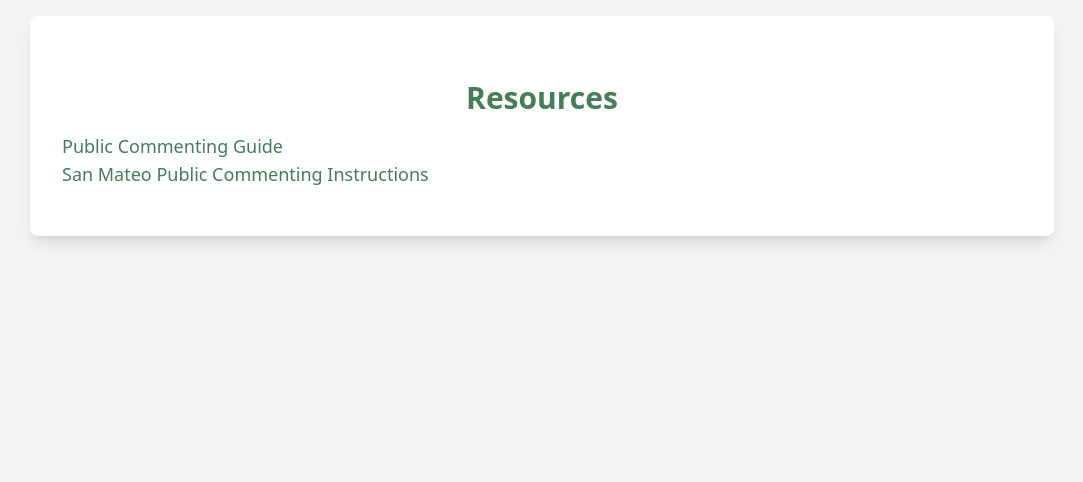
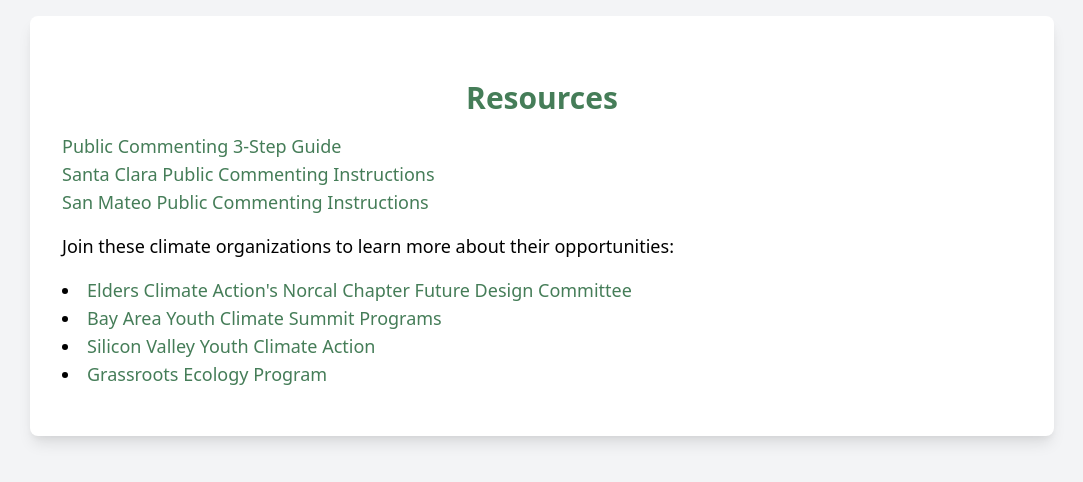
Before and after one commit to KeshavNarang/Leaflet, a Flask app: template templates/resources.html in a window 1280 px wide. Shown: the part 56-538 px from the top of the page, without its empty margins (98-1181 px from the left). Run offline with Flask 3, Linux system fonts and the light colour scheme; the template is opened without the code that fills it, so the values that code supplies are empty; some libraries are stand-ins or nearby versions.

Commit message:
update resources.html

```diff
--- a/templates/resources.html
+++ b/templates/resources.html
@@ -26,14 +26,43 @@
   <div class="content-wrapper">
     <h1 class="text-3xl text-primary font-bold mb-4">Resources</h1>
     <p class="text-lg mb-4">
-      <a href="https://docs.google.com/document/d/1IpFVmlWpM1wBt-dEzG_58VQ7UEIT3VkgVK0NTvucPG8/edit" class="text-primary hover:text-accent" target="_blank">
-        Public Commenting Guide
+      <a href="https://docs.google.com/presentation/d/1tR2IKw2SL2xBKyPb9wE7FILKgPjES8Ntw4B-uHqzntg/edit#slide=id.g2ec848da82e_0_8768" class="text-primary hover:text-accent" target="_blank">
+        Public Commenting 3-Step Guide
+      </a>
+      <br>
+      <a href="https://www.santaclaraca.gov/our-city/government/city-clerk/city-council-meetings/about-public-meetings" class="text-primary hover:text-accent" target="_blank">
+        Santa Clara Public Commenting Instructions
       </a>
       <br>
       <a href="https://www.smcgov.org/bos/meeting-information-guide" class="text-primary hover:text-accent" target="_blank">
         San Mateo Public Commenting Instructions
       </a>
     </p>
+    <p class="text-lg mb-4">
+      Join these climate organizations to learn more about their opportunities:
+      <ul class="list-disc list-inside text-lg mb-4">
+        <li>
+          <a href="https://docs.google.com/forms/d/e/1FAIpQLSd9web58PJnhlsyIOdz-Fqz_m34Ofk5VUVQpIMDMFyJPSykrA/viewform" class="text-primary hover:text-accent" target="_blank">
+            Elders Climate Action's Norcal Chapter Future Design Committee
+          </a>
+        </li>
+        <li>
+          <a href="https://www.baycs.org/" class="text-primary hover:text-accent" target="_blank">
+            Bay Area Youth Climate Summit Programs
+          </a>
+        </li>
+        <li>
+          <a href="https://www.svyouthclimateaction.org/" class="text-primary hover:text-accent" target="_blank">
+            Silicon Valley Youth Climate Action
+          </a>
+        </li>
+        <li>
+          <a href="https://www.grassrootsecology.org/youth-stewards" class="text-primary hover:text-accent" target="_blank">
+            Grassroots Ecology Program
+          </a>
+        </li>
+      </ul>
+    </p>
   </div>
   <!-- <a class="bg-primary hover:bg-green-600 text-white font-bold py-2 px-4 rounded mt-4 inline-block"
        href="{{ url_for('index') }}">Back</a> -->
```
